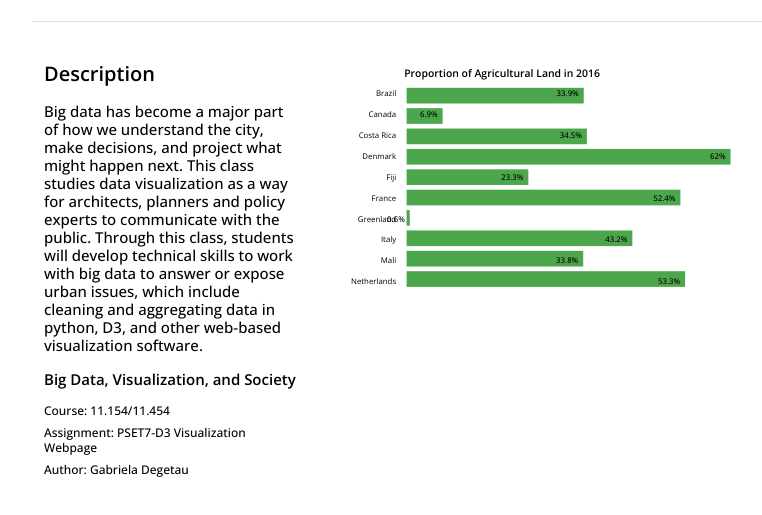
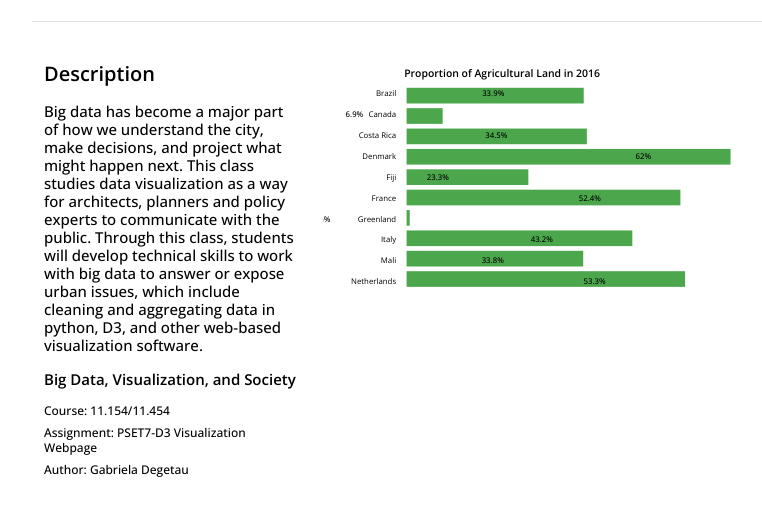
Before and after one commit to gdege93/pset7-index, a plain HTML site: page index.html in a window 1280 px wide. Shown: the part 151-666 px from the top of the page, without its empty margins (50-812 px from the left). Drawn offline with nearby package versions, Linux system fonts and the light colour scheme.

Commit message:
Update index.html

```diff
--- a/index.html
+++ b/index.html
@@ -110,7 +110,7 @@
 													.data(agriculturedata)
 													.enter()
 													.append("text")
-													.attr("x",  d =>  d[1]* widthMultiplier + marginLeft + 0.5)
+													.attr("x",  d =>  d[1]* widthMultiplier + marginLeft/20 + 0.5)
 											                .attr("y", (d, i) =>  i * (barHeight + gap) + marginTop + barHeight/1 + 16)
 
 													.attr("text-anchor", "end")
```
